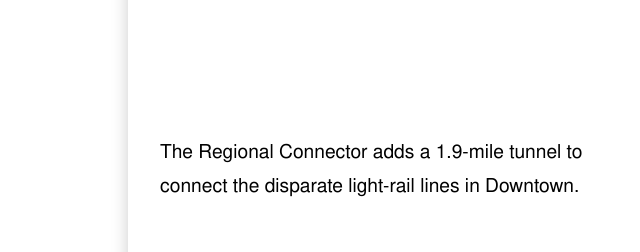
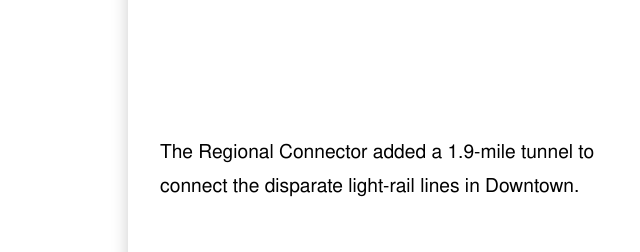
Before and after one commit to jchue/regional-connector, a Vue app: page / in a window 1280 px wide. Shown: the part 10140-10392 px from the top of the page, without its empty margins (640-1280 px from the left). Built offline with nearby package versions, Linux system fonts and the light colour scheme.

Commit message:
Update verbiage; remove old link

```diff
--- a/src/views/HomeView.vue
+++ b/src/views/HomeView.vue
@@ -411,7 +411,7 @@ onMounted(() => {
           v-bind:data-center-lng="-118.2461"
           v-bind:data-zoom="14"
         >
-          <p>The Regional Connector adds a 1.9-mile tunnel to connect the disparate light-rail lines in Downtown.</p>
+          <p>The Regional Connector added a 1.9-mile tunnel to connect the disparate light-rail lines in Downtown.</p>
         </Slide>
 
         <Slide
@@ -453,7 +453,7 @@ onMounted(() => {
           <div>
             <p>And here is its new configuration.</p>
 
-            <p>The northern portion will be converted to be part of the <LineIcon line='a' /> Line, and the southern portion will be converted to be part of the <LineIcon line='e' /> Line.</p>
+            <p>The northern portion was converted to be part of the <LineIcon line='a' /> Line, and the southern portion was converted to be part of the <LineIcon line='e' /> Line.</p>
           </div>
         </Slide>
 
@@ -600,7 +600,6 @@ onMounted(() => {
         <p class="center">Here are some resources if you want to learn more:</p>
 
         <ul>
-          <li><a href="https://www.metro.net/projects/connector-2/" target="_blank">LA Metro Project Page</a></li>
           <li><a href="https://www.metro.net/moredtla/" target="_blank">LA Metro Regional Connector Opening Site</a></li>
           <li><a href="https://en.wikipedia.org/wiki/Regional_Connector" target="_blank">Wikipedia Page</a></li>
           <li><a href="https://thesource.metro.net/2023/05/22/the-regional-connector-and-three-new-downtown-l-a-stations-to-open-friday-june-16-with-a-weekend-of-free-rides/" target="_blank">Opening Announcement Post from <em>The Source</em></a></li>
```
